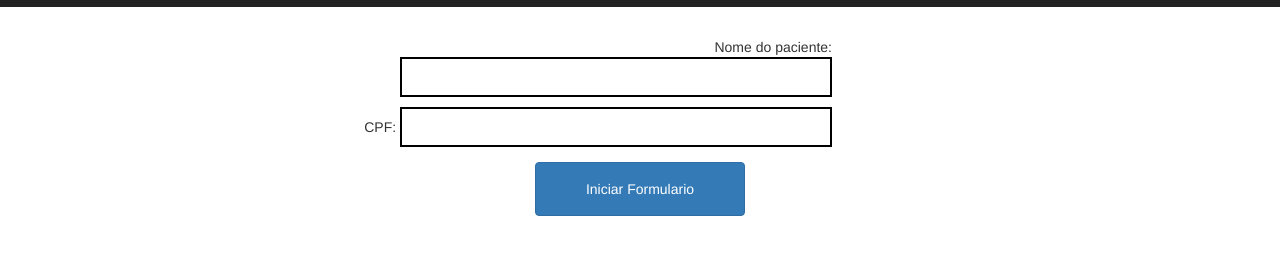
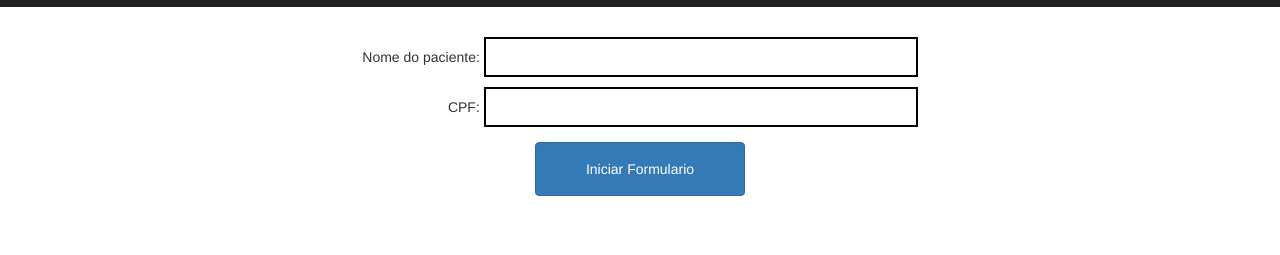
Before and after one commit to eupecric/ppsus, a plain HTML site: page paciente.html in a window 1280 px wide. Shown: the part 63-318 px from the top of the page. Drawn offline with Linux system fonts and the light colour scheme.

Commit message:
Added minor things

```diff
--- a/paciente.html
+++ b/paciente.html
@@ -18,15 +18,11 @@
             </header>
         </div>
         <section class="one-col-grid" style="margin-top:30px">
-            <div style="float:left; width:25%">&nbsp</div>
-            <div style="float:left; width:40%; text-align:right">
                 <p>Nome do paciente:
-                <input type="text" size="50" style="height:40px; border:2px solid black" id="patient-name">
+                <input type="text" size="50" style="height:40px; border:2px solid black; padding-left:4px" id="patient-name">
                 </p>
-                CPF:
-                <input type="text" size="50" style="height:40px; border:2px solid black">
-            </div>
-            <div style="float:left; width:35%">&nbsp</div>
+                &nbsp&nbsp&nbsp&nbsp&nbsp&nbsp&nbsp&nbsp&nbsp&nbsp&nbsp&nbsp&nbsp&nbsp&nbsp&nbsp&nbsp&nbsp&nbsp&nbsp&nbsp&nbspCPF:
+                <input type="text" size="50" style="height:40px; border:2px solid black; padding-left:4px">
             <div align="center" class="one-col-grid flow-btn">
                 <button type="button" class="btn btn-primary btn-large" onclick="intializateAnswers(); insertPatient();">Iniciar Formulario</button>
             <div>
```
Also changed, not shown: index.html (+2 -2 lines), 1 other file.
